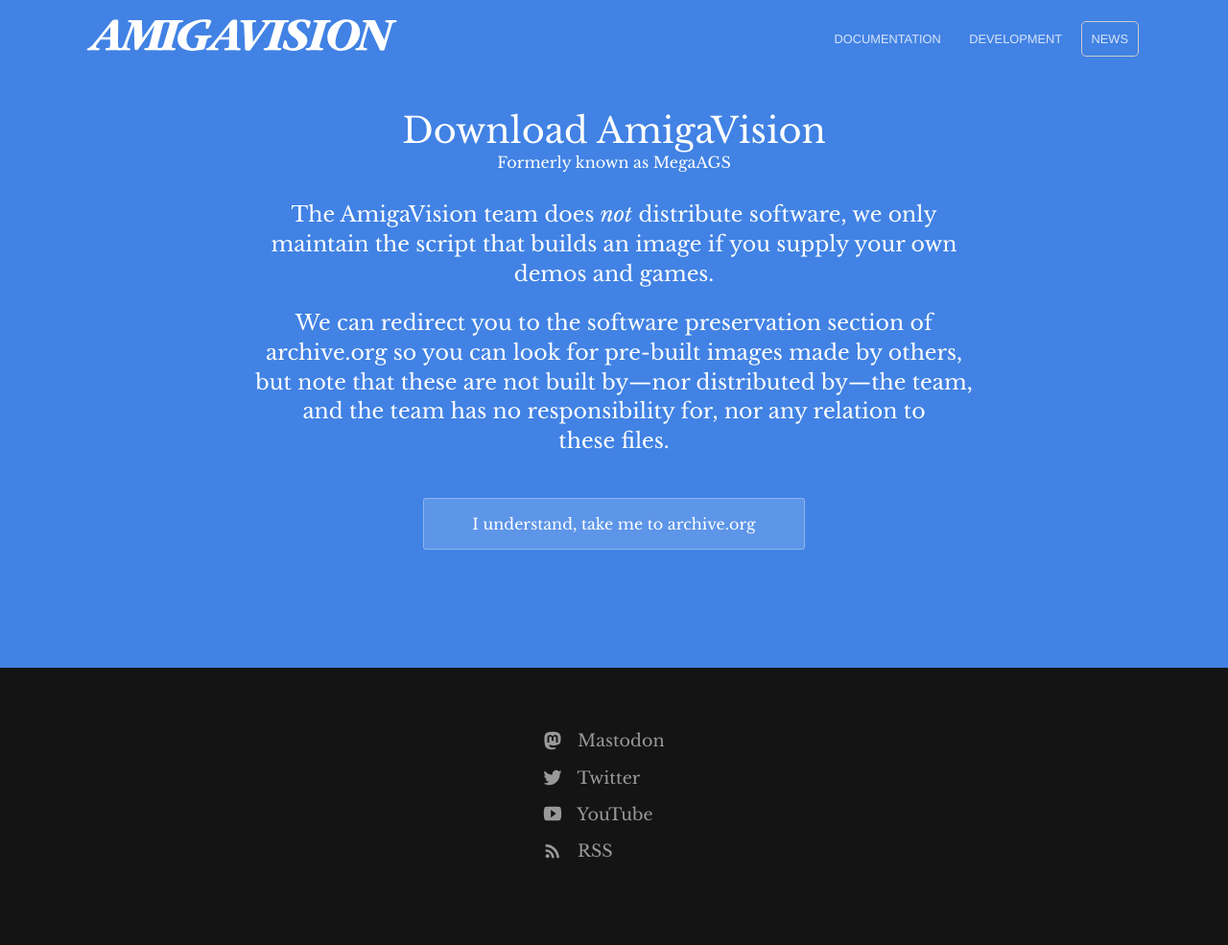
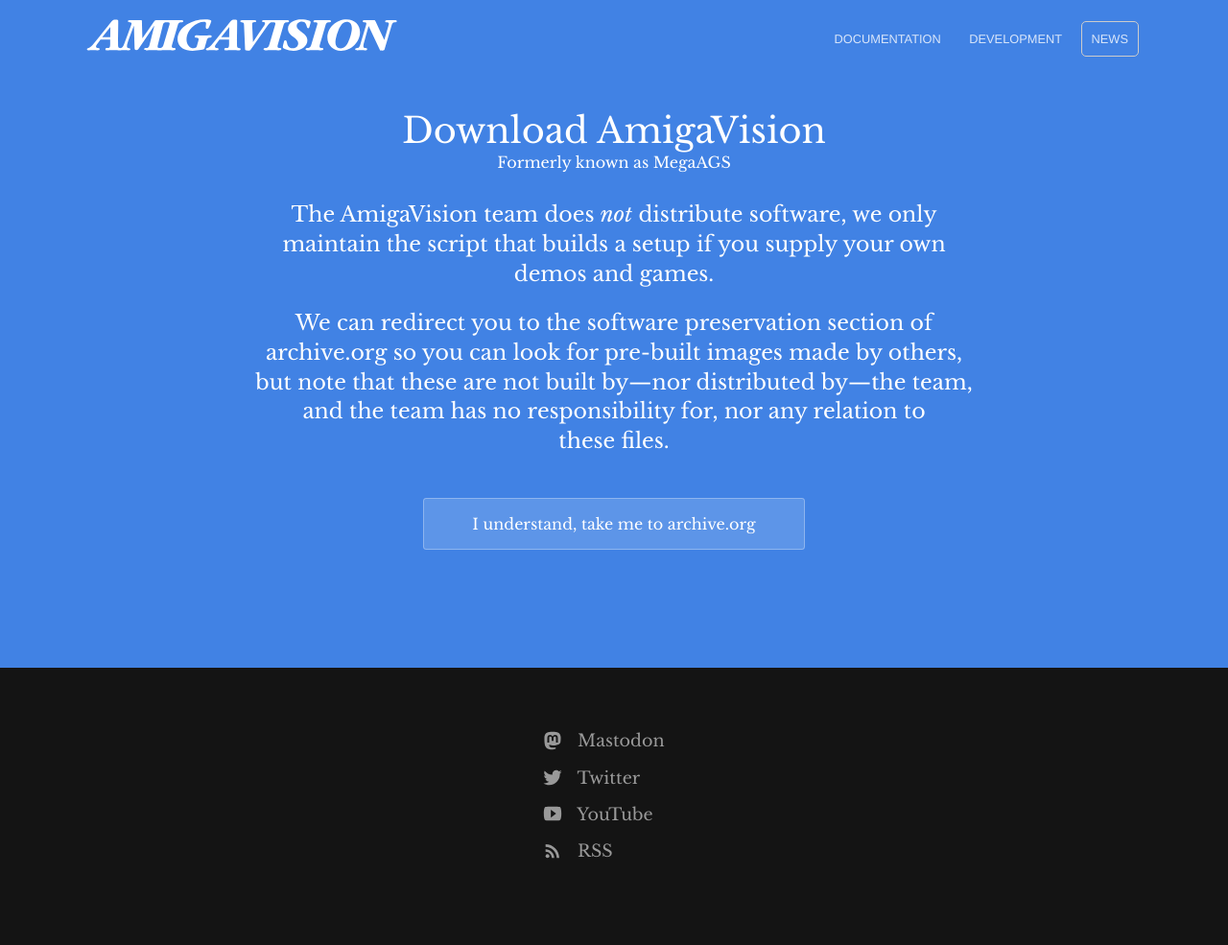
Before and after one commit to amigavision/amigavision.github.io, a Jekyll site: the page built from download.html, in a window 1280 px wide. Shown: the whole page at 96% size. Built offline with Jekyll 4.4.1, drawn with Linux system fonts in a browser that asks for light colours.

Commit message:
Update download.html

```diff
--- a/download.html
+++ b/download.html
@@ -7,7 +7,7 @@
 	<div class="text-container">
     <h1>Download AmigaVision</h1>
     <h2>Formerly known as MegaAGS</h2>
-		<p class="subtext">The AmigaVision team does <em>not</em> distribute software, we only maintain the script that builds an image if you supply your own demos and&nbsp;games.</p>
+		<p class="subtext">The AmigaVision team does <em>not</em> distribute software, we only maintain the script that builds a setup if you supply your own demos and&nbsp;games.</p>
 
 		<p class="subtext"> We can redirect you to the software preservation section of archive.org so you can look for pre-built images made by others, but note that these are not built by&mdash;nor distributed by&mdash;the team, and the team has no responsibility for, nor any relation to these&nbsp;files.</p>
 
```
